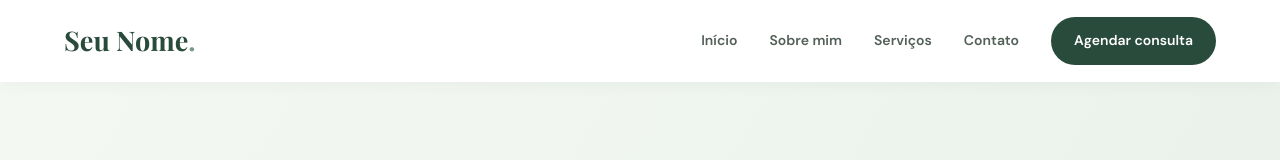
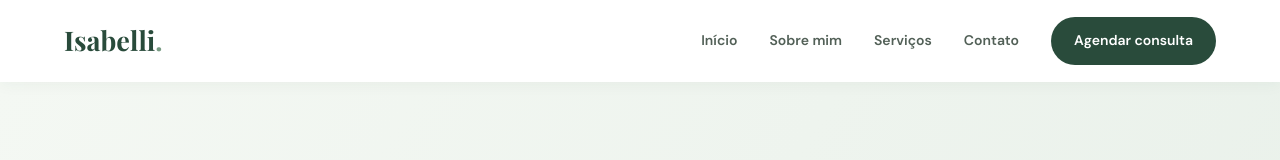
Before and after one commit to Isabellisantoss/Agende-sua-consulta, a plain HTML site: page index.html in a window 1280 px wide. Shown: the top 160 px of the page. Drawn offline with nearby package versions, Linux system fonts and the light colour scheme.

Commit message:
Update index.html

```diff
--- a/index.html
+++ b/index.html
@@ -17,7 +17,7 @@
     <!-- CABEÇALHO -->
     <header class="header">
         <div class="container nav-container">
-            <a href="#inicio" class="logo">Seu Nome<span>.</span></a>
+            <a href="#inicio" class="logo">Isabelli<span>.</span></a>
 
             <button class="menu-toggle" id="menu-toggle" aria-label="Abrir menu" aria-expanded="false">
                 ☰
```
